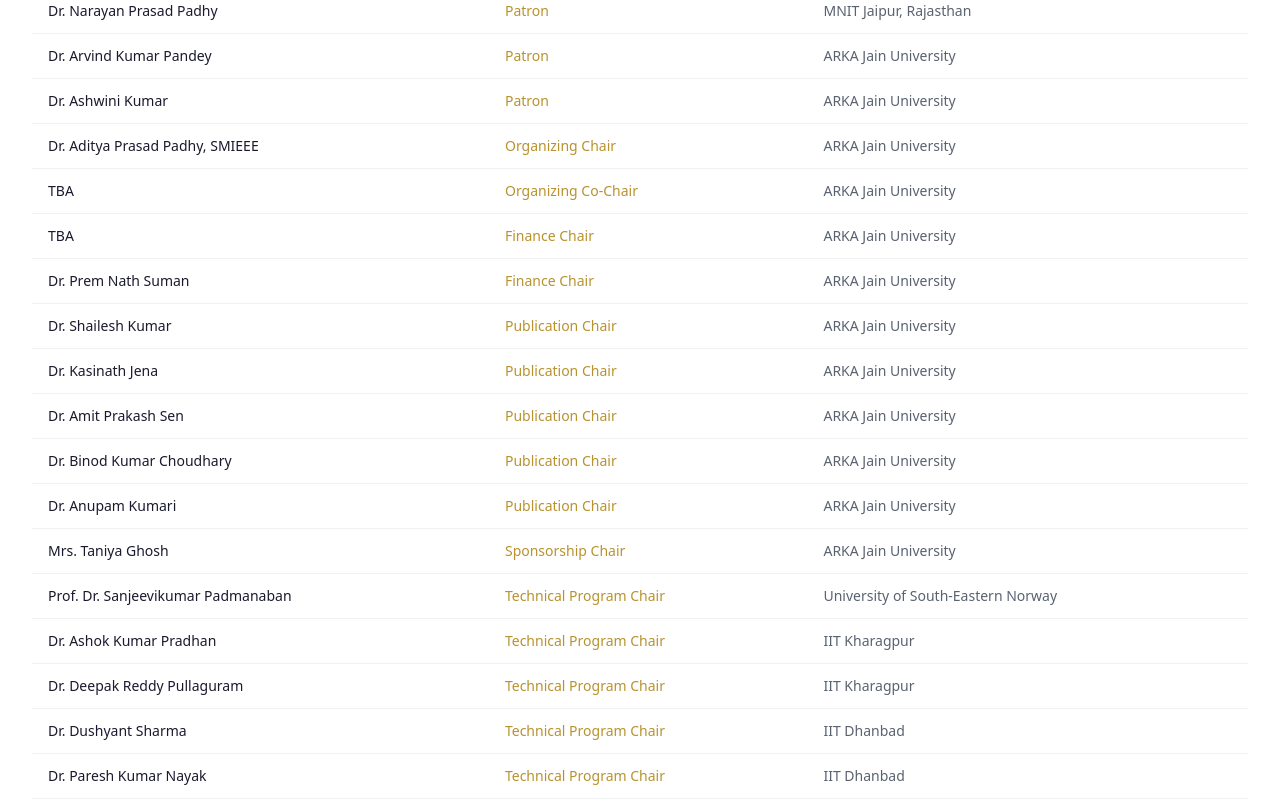
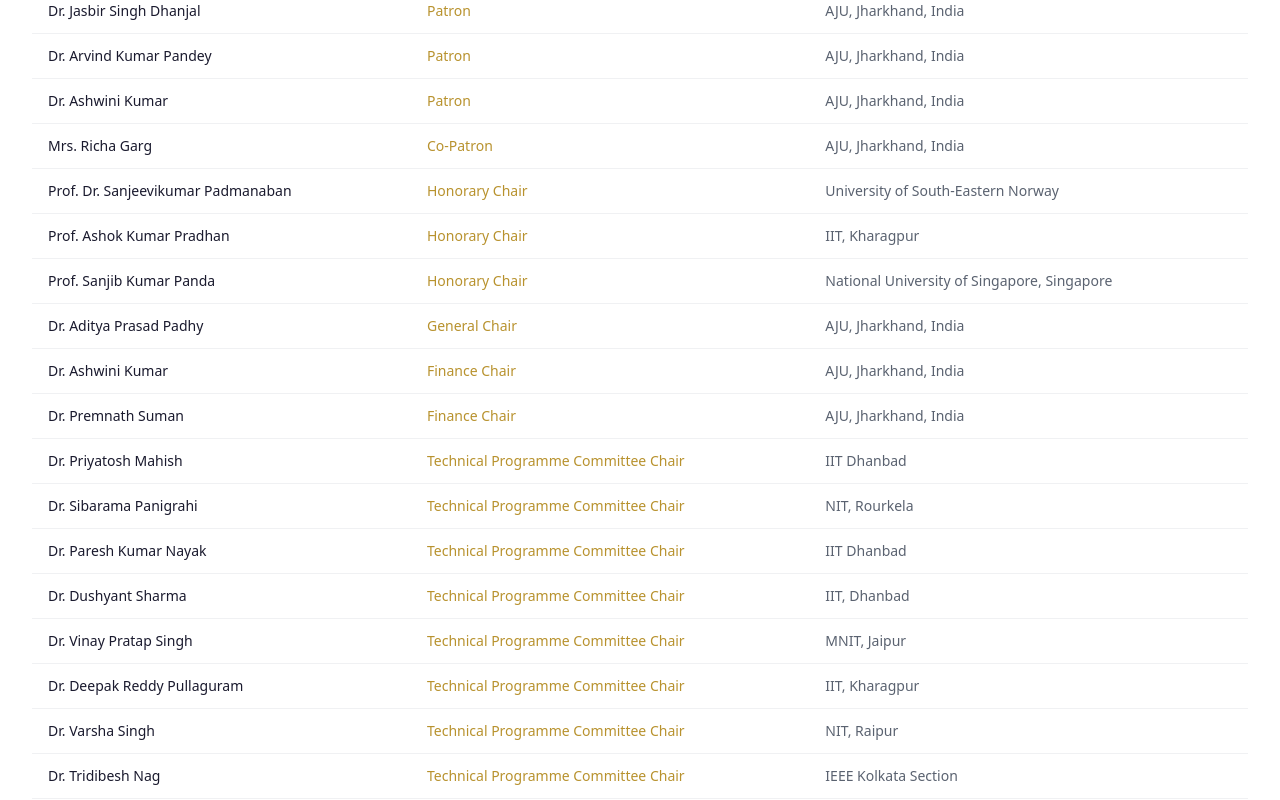
Before and after one commit to Sharan986/ieee-aju, a Next.js app: page /committee in a window 1280 px wide. Shown: the part 720-1520 px from the top of the page. Built offline with nearby package versions, Linux system fonts and the light colour scheme.

Commit message:
Update Information

```diff
--- a/app/committee/page.tsx
+++ b/app/committee/page.tsx
@@ -3,7 +3,7 @@
 
 export const metadata: Metadata = {
   title: "Committee | JHICON-2027",
-  description: "Organizing committee details for JHICON-2027 at ARKA Jain University.",
+  description: "Organizing committee details for JHICON-2027 at AJU, Jharkhand, India.",
 };
 
 interface CommitteeMember {
@@ -14,171 +14,204 @@
 
 const organizingCommittee: CommitteeMember[] = [
   {
+    name: "Dr. Chenraj Roychand",
+    role: "Chief Patron",
+    affiliation: "AJU, Jharkhand, India",
+  },
+  {
     name: "Prof. (Dr.) Easwaran S. Iyer",
-    role: "Chief Patron",
-    affiliation: "ARKA Jain University",
+    role: "Patron",
+    affiliation: "AJU, Jharkhand, India",
   },
   {
     name: "Dr. Amit Kumar Shrivastav",
     role: "Patron",
-    affiliation: "ARKA Jain University",
+    affiliation: "AJU, Jharkhand, India",
   },
   {
     name: "Dr. Angad Tiwari",
     role: "Patron",
-    affiliation: "ARKA Jain University",
+    affiliation: "AJU, Jharkhand, India",
   },
   {
-    name: "Dr. Sukumar Mishra",
+    name: "Dr. Jasbir Singh Dhanjal",
     role: "Patron",
-    affiliation: "IIT Dhanbad",
-  },
-  {
-    name: "Dr. Narayan Prasad Padhy",
-    role: "Patron",
-    affiliation: "MNIT Jaipur, Rajasthan",
+    affiliation: "AJU, Jharkhand, India",
   },
   {
     name: "Dr. Arvind Kumar Pandey",
     role: "Patron",
-    affiliation: "ARKA Jain University",
+    affiliation: "AJU, Jharkhand, India",
   },
   {
     name: "Dr. Ashwini Kumar",
     role: "Patron",
-    affiliation: "ARKA Jain University",
+    affiliation: "AJU, Jharkhand, India",
   },
   {
-    name: "Dr. Aditya Prasad Padhy, SMIEEE",
-    role: "Organizing Chair",
-    affiliation: "ARKA Jain University",
+    name: "Mrs. Richa Garg",
+    role: "Co-Patron",
+    affiliation: "AJU, Jharkhand, India",
   },
-  { name: "TBA", role: "Organizing Co-Chair", affiliation: "ARKA Jain University" },
-  { name: "TBA", role: "Finance Chair", affiliation: "ARKA Jain University" },
   {
-    name: "Dr. Prem Nath Suman",
+    name: "Prof. Dr. Sanjeevikumar Padmanaban",
+    role: "Honorary Chair",
+    affiliation: "University of South-Eastern Norway",
+  },
+  {
+    name: "Prof. Ashok Kumar Pradhan",
+    role: "Honorary Chair",
+    affiliation: "IIT, Kharagpur",
+  },
+  {
+    name: "Prof. Sanjib Kumar Panda",
+    role: "Honorary Chair",
+    affiliation: "National University of Singapore, Singapore",
+  },
+  {
+    name: "Dr. Aditya Prasad Padhy",
+    role: "General Chair",
+    affiliation: "AJU, Jharkhand, India",
+  },
+  {
+    name: "Dr. Ashwini Kumar",
     role: "Finance Chair",
-    affiliation: "ARKA Jain University",
+    affiliation: "AJU, Jharkhand, India",
+  },
+  {
+    name: "Dr. Premnath Suman",
+    role: "Finance Chair",
+    affiliation: "AJU, Jharkhand, India",
+  },
+  {
+    name: "Dr. Priyatosh Mahish",
+    role: "Technical Programme Committee Chair",
+    affiliation: "IIT Dhanbad",
+  },
+  {
+    name: "Dr. Sibarama Panigrahi",
+    role: "Technical Programme Committee Chair",
+    affiliation: "NIT, Rourkela",
+  },
+  {
+    name: "Dr. Paresh Kumar Nayak",
+    role: "Technical Programme Committee Chair",
+    affiliation: "IIT Dhanbad",
+  },
+  {
+    name: "Dr. Dushyant Sharma",
+    role: "Technical Programme Committee Chair",
+    affiliation: "IIT, Dhanbad",
+  },
+  {
+    name: "Dr. Vinay Pratap Singh",
+    role: "Technical Programme Committee Chair",
+    affiliation: "MNIT, Jaipur",
+  },
+  {
+    name: "Dr. Deepak Reddy Pullaguram",
+    role: "Technical Programme Committee Chair",
+    affiliation: "IIT, Kharagpur",
+  },
+  {
+    name: "Dr. Varsha Singh",
+    role: "Technical Programme Committee Chair",
+    affiliation: "NIT, Raipur",
+  },
+  {
+    name: "Dr. Tridibesh Nag",
+    role: "Technical Programme Committee Chair",
+    affiliation: "IEEE Kolkata Section",
+  },
+  {
+    name: "Dr. Susanta Ray",
+    role: "Technical Programme Committee Chair",
+    affiliation: "IEEE Kolkata Section",
   },
   {
     name: "Dr. Shailesh Kumar",
-    role: "Publication Chair",
-    affiliation: "ARKA Jain University",
+    role: "Technical Programme Committee Chair",
+    affiliation: "AJU, Jharkhand, India",
+  },
+  {
+    name: "Dr. Premnath Suman",
+    role: "Technical Programme Committee Chair",
+    affiliation: "AJU, Jharkhand, India",
   },
   {
     name: "Dr. Kasinath Jena",
-    role: "Publication Chair",
-    affiliation: "ARKA Jain University",
+    role: "Technical Programme Committee Chair",
+    affiliation: "AJU, Jharkhand, India",
   },
   {
     name: "Dr. Amit Prakash Sen",
     role: "Publication Chair",
-    affiliation: "ARKA Jain University",
+    affiliation: "AJU, Jharkhand, India",
+  },
+  {
+    name: "Dr. Md Irfan Ahmed",
+    role: "Publication Chair",
+    affiliation: "AJU, Jharkhand, India",
   },
   {
     name: "Dr. Binod Kumar Choudhary",
     role: "Publication Chair",
-    affiliation: "ARKA Jain University",
+    affiliation: "AJU, Jharkhand, India",
+  },
+  {
+    name: "Dr. Nidhi Dua",
+    role: "Publication Chair",
+    affiliation: "AJU, Jharkhand, India",
+  },
+  {
+    name: "Dr. Viranshu Kumar",
+    role: "Publication Chair",
+    affiliation: "AJU, Jharkhand, India",
+  },
+  {
+    name: "Dr. Susmita Kar",
+    role: "Women in Engineering (WIE) Chair",
+    affiliation: "NIT, Rourkela",
+  },
+  {
+    name: "Dr. Keerti Rai",
+    role: "Women in Engineering (WIE) Chair",
+    affiliation: "AJU, Jharkhand, India",
   },
   {
     name: "Dr. Anupam Kumari",
-    role: "Publication Chair",
-    affiliation: "ARKA Jain University",
+    role: "Women in Engineering (WIE) Chair",
+    affiliation: "AJU, Jharkhand, India",
   },
   {
-    name: "Mrs. Taniya Ghosh",
-    role: "Sponsorship Chair",
-    affiliation: "ARKA Jain University",
+    name: "Prof. Taniya Ghosh",
+    role: "Women in Engineering (WIE) Chair",
+    affiliation: "AJU, Jharkhand, India",
   },
   {
-    name: "Prof. Dr. Sanjeevikumar Padmanaban",
-    role: "Technical Program Chair",
-    affiliation: "University of South-Eastern Norway",
+    name: "Prof. Jonaki Mukharjee",
+    role: "Hospitality and Logistics Chair",
+    affiliation: "AJU, Jharkhand, India",
   },
   {
-    name: "Dr. Ashok Kumar Pradhan",
-    role: "Technical Program Chair",
-    affiliation: "IIT Kharagpur",
+    name: "Prof. Sarita Srivastav",
+    role: "Hospitality and Logistics Chair",
+    affiliation: "AJU, Jharkhand, India",
   },
   {
-    name: "Dr. Deepak Reddy Pullaguram",
-    role: "Technical Program Chair",
-    affiliation: "IIT Kharagpur",
+    name: "Prof. Manjur Ansari",
+    role: "Hospitality and Logistics Chair",
+    affiliation: "AJU, Jharkhand, India",
   },
   {
-    name: "Dr. Dushyant Sharma",
-    role: "Technical Program Chair",
-    affiliation: "IIT Dhanbad",
-  },
-  {
-    name: "Dr. Paresh Kumar Nayak",
-    role: "Technical Program Chair",
-    affiliation: "IIT Dhanbad",
-  },
-  {
-    name: "Dr. Tridibesh Nag",
-    role: "Technical Program Chair",
-    affiliation: "IEEE Kolkata Section",
-  },
-  {
-    name: "Dr. Susanta Ray",
-    role: "Technical Program Chair",
-    affiliation: "IEEE Kolkata Section",
-  },
-  {
-    name: "Dr. Vinay Pratap Singh",
-    role: "Technical Program Chair",
-    affiliation: "MNIT Jaipur",
-  },
-  {
-    name: "Dr. Varsha Singh",
-    role: "Technical Program Chair",
-    affiliation: "NIT Raipur",
-  },
-  {
-    name: "Dr. Veer Pratap Meena",
-    role: "Technical Program Chair",
-    affiliation: "NIT Jamshedpur",
-  },
-  {
-    name: "Dr. Shailesh Kumar",
-    role: "Technical Program Chair",
-    affiliation: "ARKA Jain University",
-  },
-  {
-    name: "Dr. Kasinath Jena",
-    role: "Technical Program Chair",
-    affiliation: "ARKA Jain University",
+    name: "Dr. Viranshu Kumar",
+    role: "Student Activity and Awards Chair",
+    affiliation: "AJU, Jharkhand, India",
   },
   {
     name: "Dr. Md Irfan Ahmed",
-    role: "Technical Program Chair",
-    affiliation: "ARKA Jain University",
-  },
-  {
-    name: "Dr. Amit Prakash Sen",
-    role: "Technical Program Chair",
-    affiliation: "ARKA Jain University",
-  },
-  {
-    name: "Dr. Binod Kumar Choudhary",
-    role: "Technical Program Chair",
-    affiliation: "ARKA Jain University",
-  },
-  {
-    name: "Dr. Nidhi Dua",
-    role: "Technical Program Chair",
-    affiliation: "ARKA Jain University",
-  },
-  {
-    name: "Mrs. Sarita Srivastav",
-    role: "Hospitality Chair",
-    affiliation: "ARKA Jain University",
-  },
-  {
-    name: "Mr. Manjur Ansari",
-    role: "Hospitality Chair",
-    affiliation: "ARKA Jain University",
+    role: "Student Activity and Awards Chair",
+    affiliation: "AJU, Jharkhand, India",
   },
 ];
 
```
Also changed, not shown: app/register/page.tsx (+82 -40 lines).
